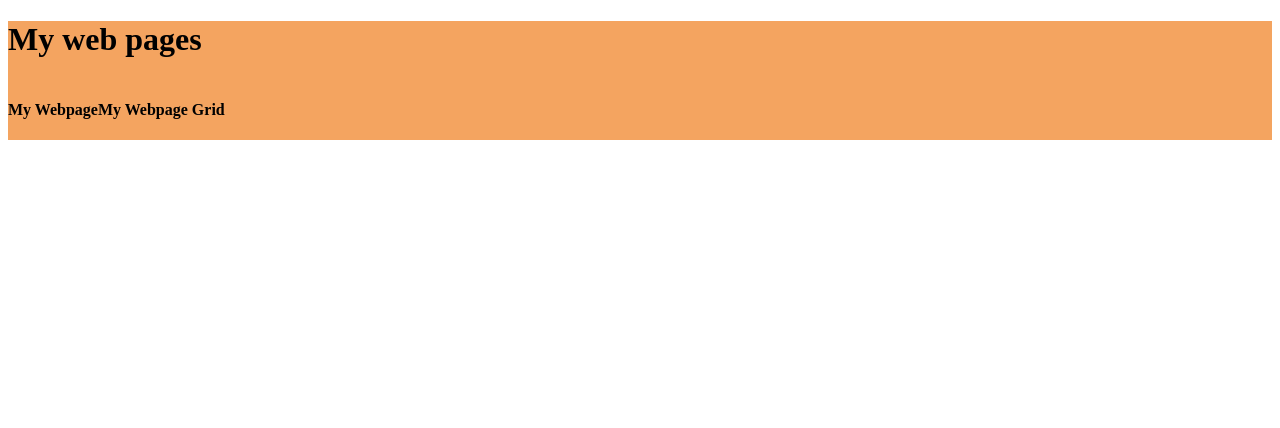
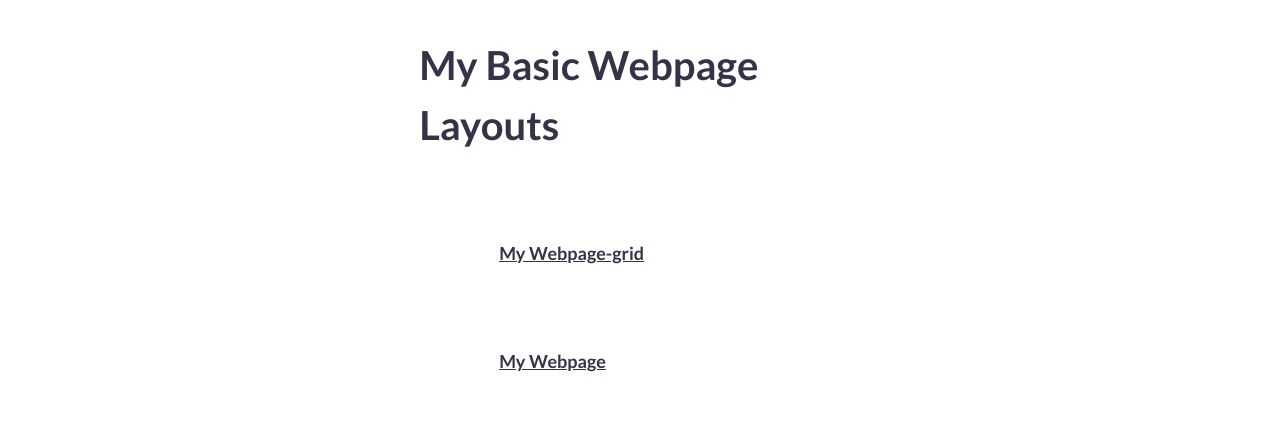
Before and after one commit to Nkateko00/basic-website, a plain HTML site: page index.html in a window 1280 px wide. Drawn offline with Linux system fonts and the light colour scheme.

Commit message:
todays changes

```diff
--- a/index.html
+++ b/index.html
@@ -3,30 +3,44 @@
 <head>
     <meta charset="UTF-8">
     <meta name="viewport" content="width=device-width, initial-scale=1.0">
-    <title>Nkateko Index</title>
+    <link rel="stylesheet" href="simple-grid.css">
+    <title>Basic Layouts</title>
     <style>
-       .container{
-           background-color: sandybrown;
+        .main{
+            display-content:center:
+
+
        }
-       .other,h4{
-           display : flex;
+
+       .text_2{
+
        }
     </style>
 </head>
 
 <body>
     <div class="container">
-        <div class="main">
-        <h1>My web pages</h1>
+        <div class="row">
+        <div class="col-3"></div>
+        <div class="col-6">
+        <h1>My Basic Webpage Layouts</h1>
+        <div class="col-3"></div>
     </div>
-         <div class="other">
-             <div class="text_1">
-             <h4>My Webpage</h4></div>
-             <div class="text_2">
-             <h4>My Webpage Grid</h4>
+    </div>
+        <div class="row">
+            <div class="col-4"></div>
+             <div class="col-4">
+              <u><h4><a href= "https://nkateko00.github.io/basic-website/my-webpage-grid.html">My Webpage-grid</a></h4></u>
+              <div class="col-4"></div>
             </div>
-         </div>
+            </div>
+            <div class="row">
+            <div class="col-4"></div>
+            <div class="col-4">
+                <u><h4><a href= "https://nkateko00.github.io/basic-website/my-webpage.html">My Webpage</a></h4></u>
+                <div class="col-4"></div>
+            </div>
+                </div>
     </div>
-
 </body>
 </html>
```
Also changed, not shown: index-grid.css (added).
